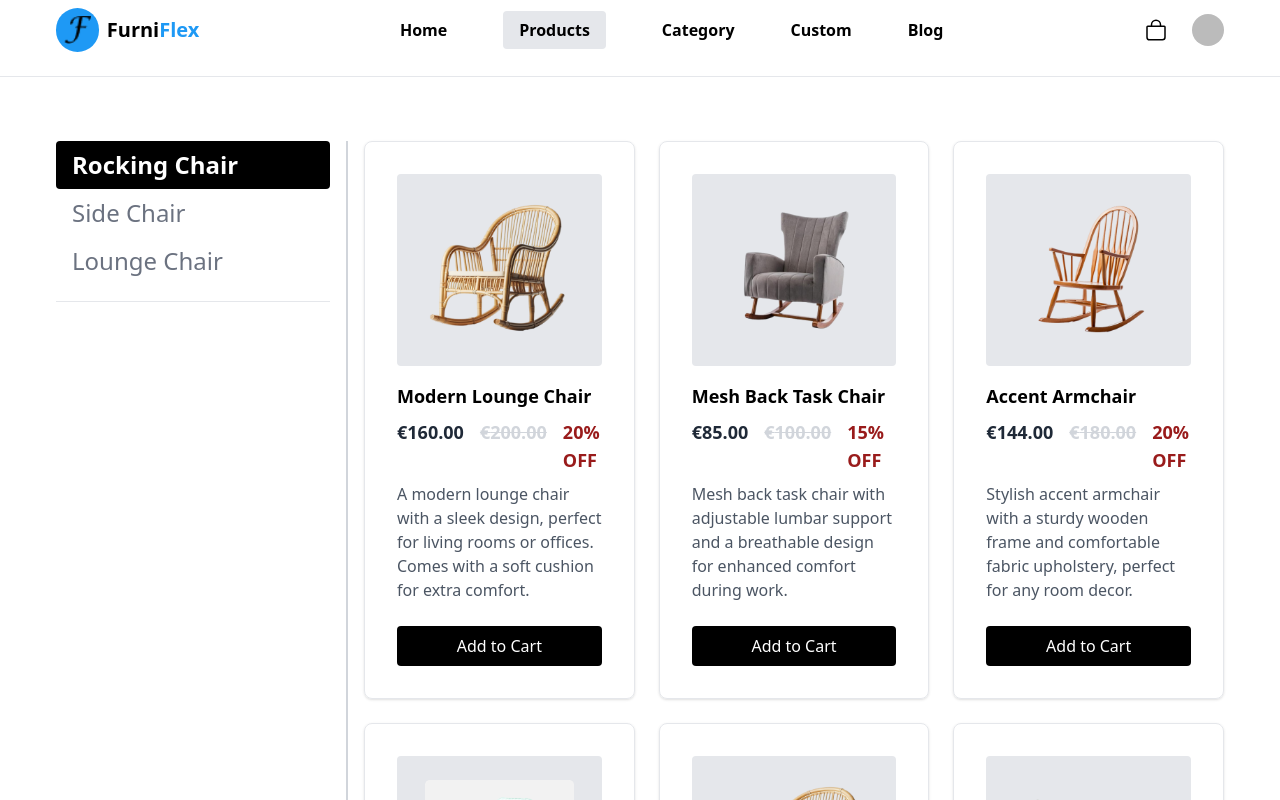
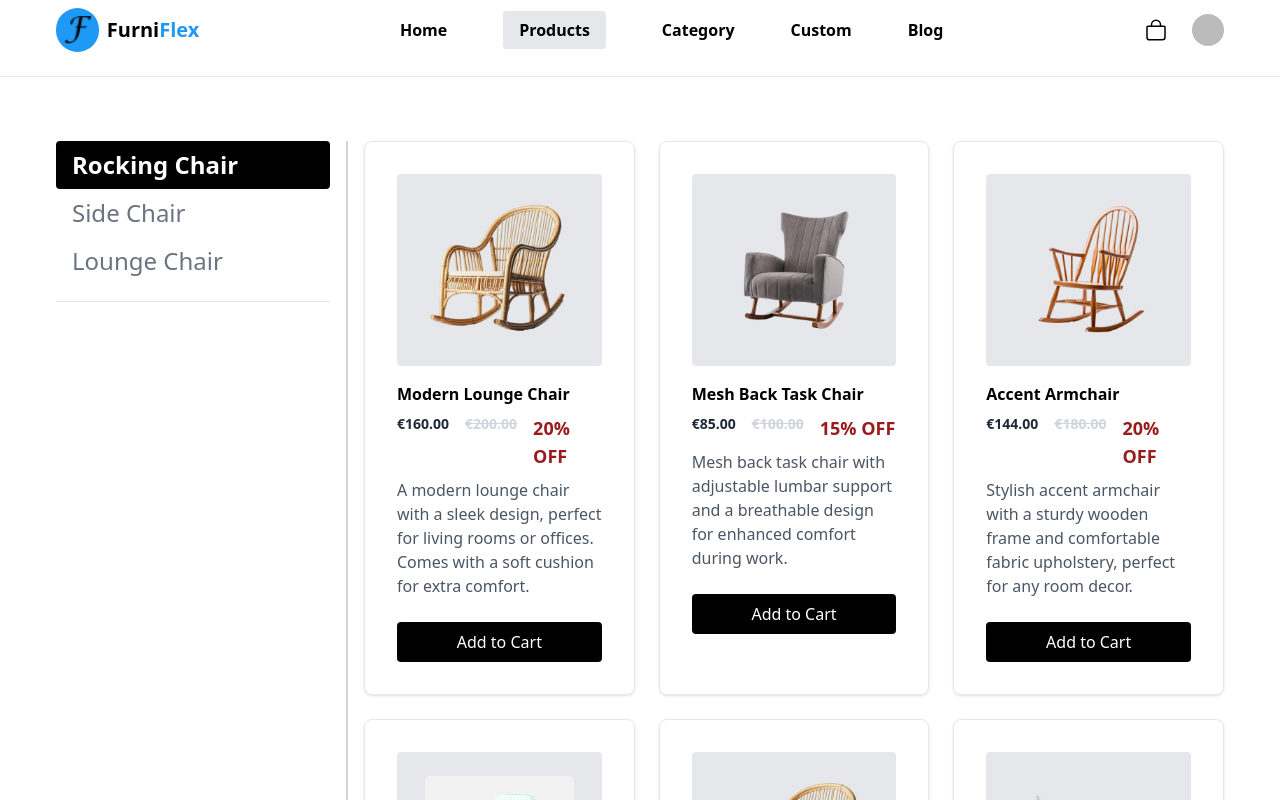
Before and after one commit to Majaharulsoft/FurniFlex, a React (Vite) app: page /products in a window 1280 px wide. Shown: the top 800 px of the page. Built offline with nearby package versions, Linux system fonts and the light colour scheme; no server answers; sample sign-in values are in the browser's storage.

Commit message:
update product card

```diff
--- a/src/pages/Products/ProductCard.jsx
+++ b/src/pages/Products/ProductCard.jsx
@@ -17,27 +17,27 @@ const ProductCard = ({ product }) => {
       </div>
 
       {/* Product Name */}
-      <h3 className="text-lg font-semibold mb-2 text-center lg:text-left">
+      <h3 className="text-base font-semibold mb-2 text-center lg:text-left">
         {product.name}
       </h3>
 
       {/* Price Section */}
       <div className="flex gap-4 justify-center lg:justify-start mb-2">
         {/* Offer Price */}
-        <div className="text-lg text-gray-800 font-bold">
+        <div className="text-sm text-gray-800 font-bold">
           €{product.offerPrice.toFixed(2)}
         </div>
         {/* Regular Price */}
-        <div className="text-lg text-gray-300 font-bold line-through">
+        <div className="text-sm text-gray-300 font-bold line-through">
           €{product.regularPrice.toFixed(2)}
         </div>
-        {/* Discount Percentage */}
+
         <div className="text-lg text-red-800 font-bold">
           {product.offerPercentage}% OFF
         </div>
       </div>
 
-      {/* Description */}
+
       <p className="text-gray-600 mb-2 text-center lg:text-left">
         {product.description}
       </p>
```
